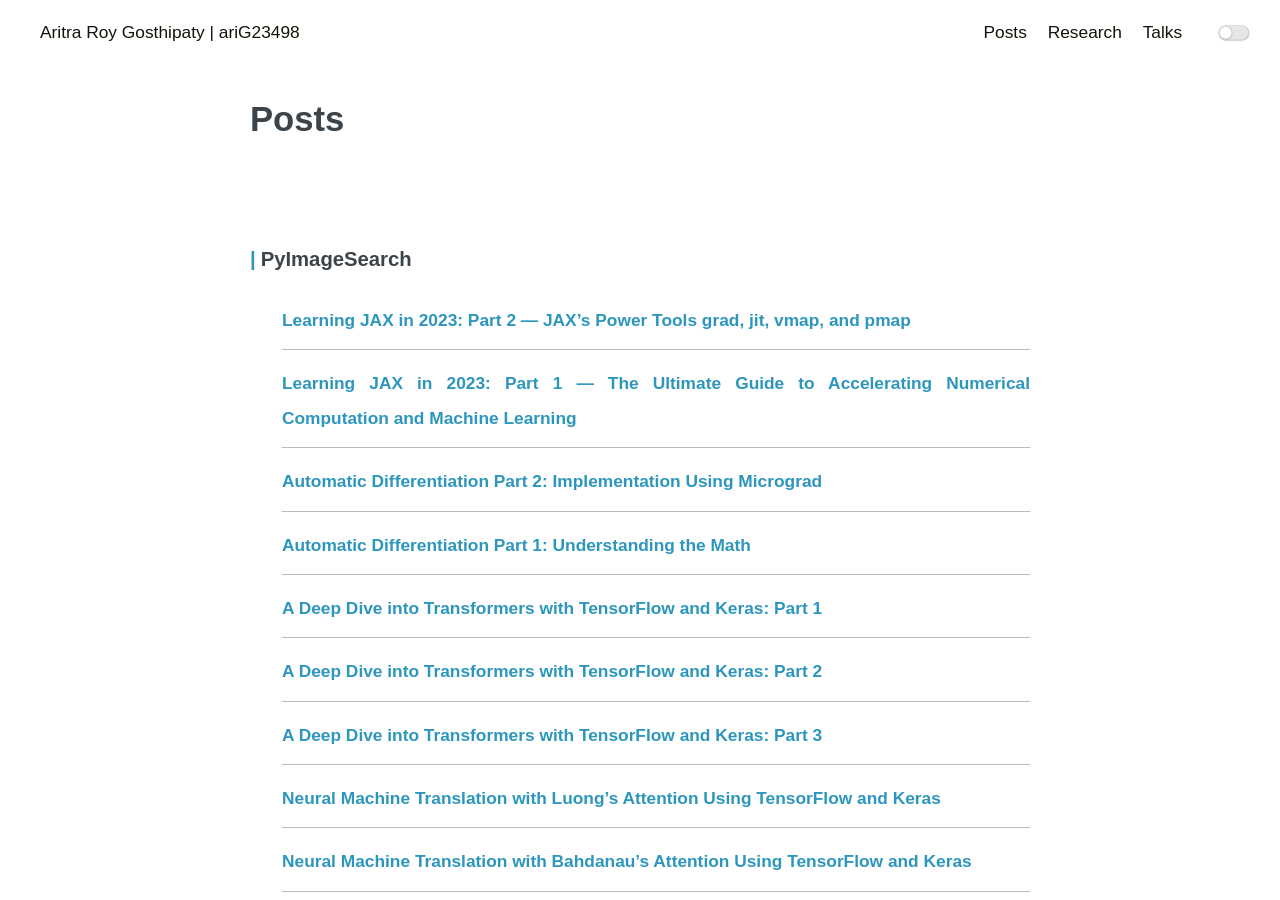
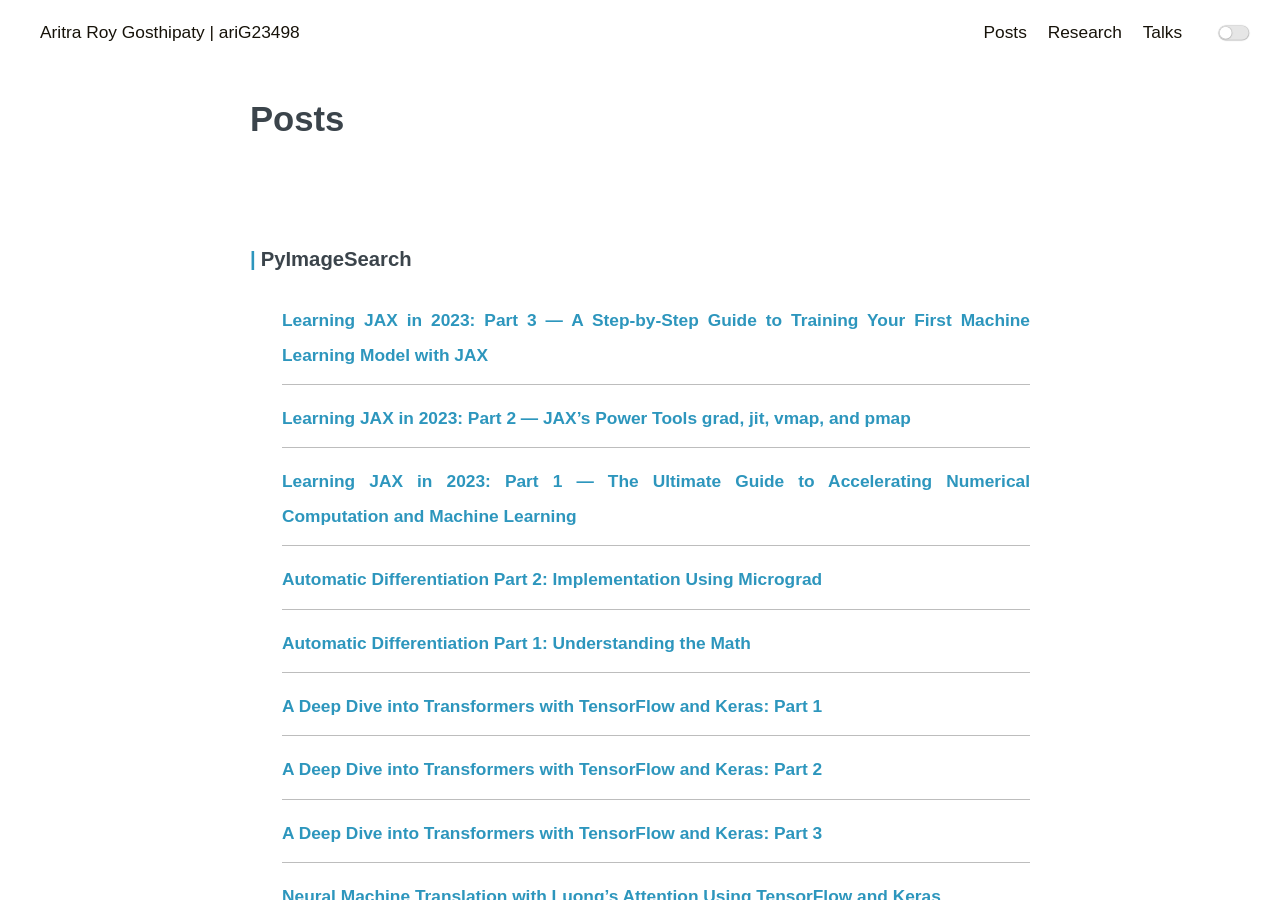
Before and after one commit to ariG23498/ariG23498.github.io, a Jekyll site: the page built from blogs.md, in a window 1280 px wide and 900 px high. Built offline with Jekyll 4.4.1, drawn with Linux system fonts in a browser that asks for light colours.

Commit message:
Update blogs.md

```diff
--- a/blogs.md
+++ b/blogs.md
@@ -9,6 +9,9 @@ permalink: /posts
     <div class="post-wrap archive">
 
         <h3>PyImageSearch</h3>
+        <article class="archive-item">
+                <a class="archive-item-link" href="https://pyimagesearch.com/2023/04/17/learning-jax-in-2023-part-3-a-step-by-step-guide-to-training-your-first-machine-learning-model-with-jax/" target="_blank" rel="noopener noreferrer">Learning JAX in 2023: Part 3 — A Step-by-Step Guide to Training Your First Machine Learning Model with JAX</a>
+        </article>
         <article class="archive-item">
                 <a class="archive-item-link" href="https://pyimagesearch.com/2023/02/27/learning-jax-in-2023-part-2-jaxs-power-tools-grad-jit-vmap-and-pmap/" target="_blank" rel="noopener noreferrer">Learning JAX in 2023: Part 2 — JAX’s Power Tools grad, jit, vmap, and pmap</a>
         </article>
```
